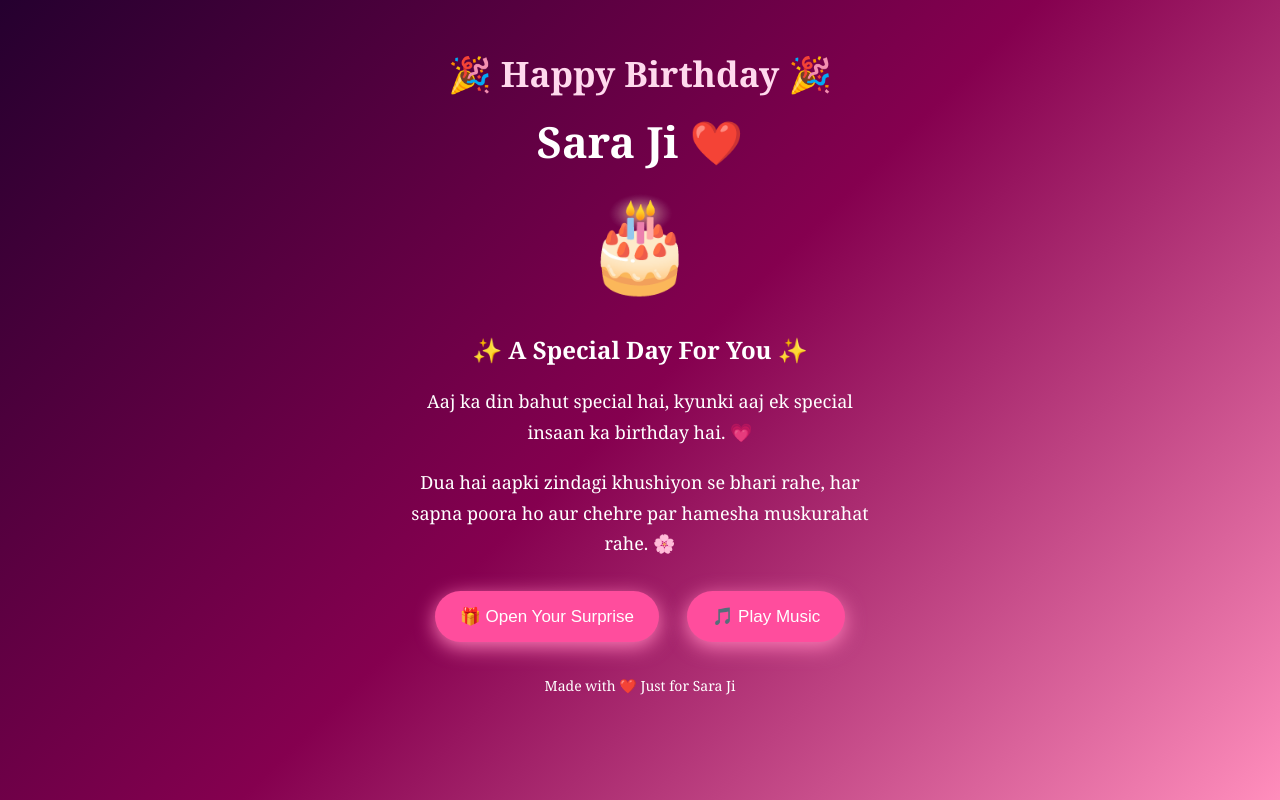
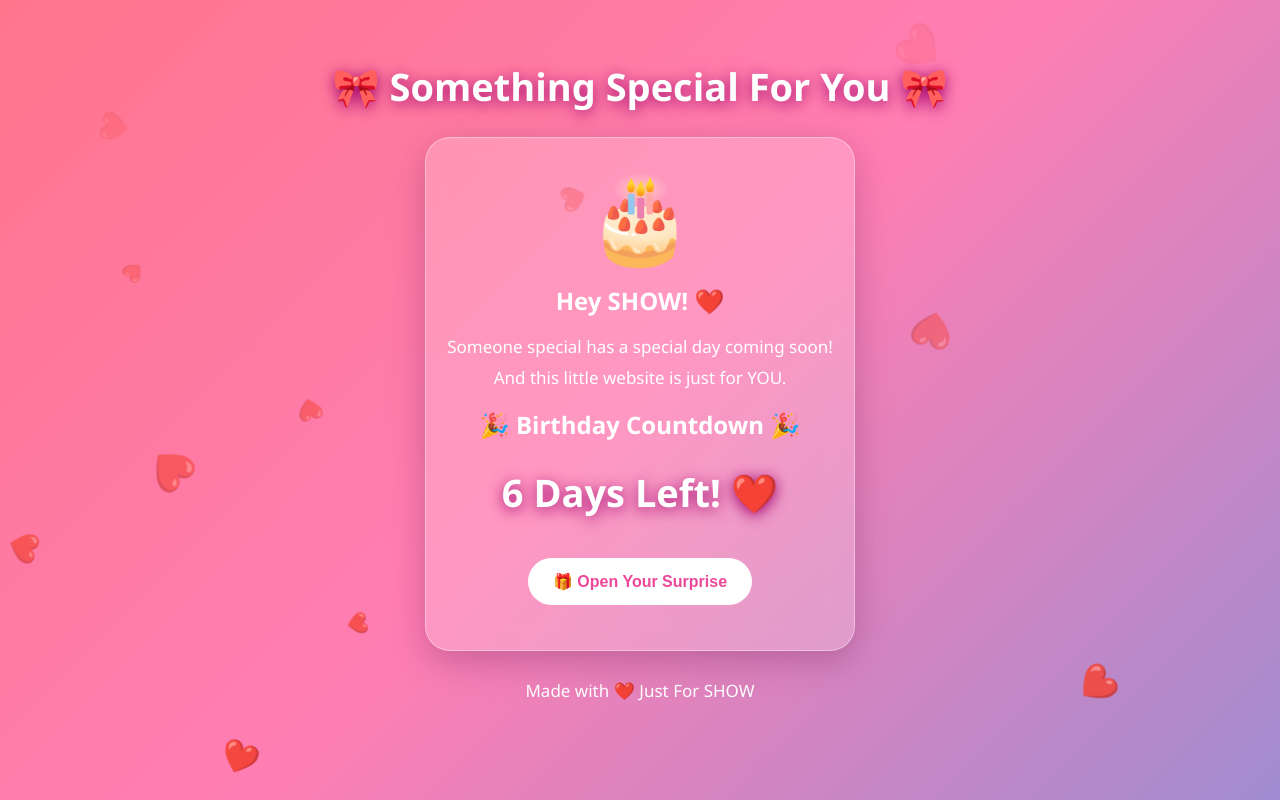
Before and after one commit to mrteoller07-stack/Special-for-you-mohtrma-, a plain HTML site: page index.html in a window 1280 px wide. Drawn offline with Linux system fonts and the light colour scheme.

Commit message:
Change title and update birthday message

```diff
--- a/index.html
+++ b/index.html
@@ -4,105 +4,190 @@
 <head>
 <meta charset="UTF-8">
 <meta name="viewport" content="width=device-width, initial-scale=1.0">
-<title>Happy Birthday Sara Ji ❤️</title>
+<title>Happy Birthday Show ❤️</title>
 
 <style>
-*{box-sizing:border-box;margin:0;padding:0}
-body{
-font-family:Georgia,serif;
-background:linear-gradient(135deg,#25002f,#85004f,#ff8ebc);
-color:white;text-align:center;min-height:100vh;
-overflow-x:hidden;
+* {
+  margin: 0;
+  padding: 0;
+  box-sizing: border-box;
 }
-.container{padding:35px 18px;max-width:500px;margin:auto}
-h1{font-size:35px;color:#ffd9ed;margin:15px}
-.name{font-size:43px;color:#fff;font-weight:bold}
-.photo{
-width:220px;height:220px;border-radius:50%;
-object-fit:cover;border:5px solid white;
-box-shadow:0 0 30px pink;margin:25px auto;
+
+body {
+  font-family: 'Segoe UI', sans-serif;
+  background: linear-gradient(135deg,#ff758c,#ff7eb3,#a18cd1);
+  color: white;
+  text-align: center;
+  min-height: 100vh;
+  overflow-x: hidden;
 }
-.cake{font-size:90px;margin:20px;animation:bounce 2s infinite}
-p{font-size:18px;line-height:1.7;margin:20px 0}
-button{
-background:#ff4d9d;color:white;border:0;
-padding:15px 25px;border-radius:30px;
-font-size:17px;margin:12px;cursor:pointer;
-box-shadow:0 5px 20px #ff7bb7;
+
+.container {
+  padding: 35px 18px;
 }
-#secret{display:none;background:#fff1f8;color:#9d155c;
-padding:22px;border-radius:20px;margin-top:20px;
-line-height:1.8;font-size:19px}
-.heart{position:fixed;bottom:-30px;animation:float 6s linear infinite}
-@keyframes float{to{transform:translateY(-110vh) rotate(360deg);opacity:0}}
-@keyframes bounce{50%{transform:translateY(-12px)}}
+
+h1 {
+  font-size: 38px;
+  margin: 25px 0;
+  text-shadow: 0 3px 15px #a0006d;
+}
+
+.card {
+  background: rgba(255,255,255,0.2);
+  backdrop-filter: blur(12px);
+  border: 1px solid rgba(255,255,255,0.4);
+  border-radius: 25px;
+  padding: 30px 20px;
+  max-width: 430px;
+  margin: 25px auto;
+  box-shadow: 0 10px 35px #70205c55;
+}
+
+.cake {
+  font-size: 85px;
+  animation: bounce 1.5s infinite;
+}
+
+@keyframes bounce {
+  50% { transform: translateY(-12px); }
+}
+
+p {
+  font-size: 17px;
+  line-height: 1.8;
+  margin: 15px 0;
+}
+
+button {
+  background: white;
+  color: #ec4899;
+  border: none;
+  padding: 14px 25px;
+  border-radius: 30px;
+  font-size: 16px;
+  font-weight: bold;
+  margin: 15px 5px;
+  cursor: pointer;
+}
+
+button:hover {
+  transform: scale(1.05);
+}
+
+#surprise {
+  display: none;
+  margin-top: 25px;
+  animation: fade 1s;
+}
+
+@keyframes fade {
+  from {opacity:0; transform:translateY(20px);}
+  to {opacity:1; transform:translateY(0);}
+}
+
+.heart {
+  position: fixed;
+  bottom: -30px;
+  animation: float 5s linear infinite;
+  pointer-events: none;
+}
+
+@keyframes float {
+  to {
+    transform: translateY(-110vh) rotate(360deg);
+    opacity: 0;
+  }
+}
 </style>
 </head>
 
 <body>
+
 <div class="container">
 
-<h1>🎉 Happy Birthday 🎉</h1>
-<div class="name">Sara Ji ❤️</div>
+<h1>🎀 Something Special For You 🎀</h1>
 
-<!-- Apni photo ka naam sara.jpg rakho -->
-<img src="sara.jpg" class="photo" alt="Sara Ji"
-onerror="this.style.display='none'">
+<div class="card">
 
 <div class="cake">🎂</div>
 
-<h2>✨ A Special Day For You ✨</h2>
+<h2>Hey SHOW! ❤️</h2>
 
 <p>
-Aaj ka din bahut special hai,
-kyunki aaj ek special insaan ka birthday hai. 💗
+Someone special has a special day coming soon!
+And this little website is just for YOU.
 </p>
 
+<h2>🎉 Birthday Countdown 🎉</h2>
+<h1 id="countdown">6 Days Left!</h1>
+
+<button onclick="openGift()">
+🎁 Open Your Surprise
+</button>
+
+<div id="surprise">
+<h2>💖 Happy Birthday SHOW! 💖</h2>
+
 <p>
-Dua hai aapki zindagi khushiyon se bhari rahe,
-har sapna poora ho aur chehre par
-hamesha muskurahat rahe. 🌸
+You are an amazing friend.
+May your life always be full of happiness,
+smiles, love and beautiful memories.
+
+Stay happy, keep smiling
+and never stop shining! ✨
+
+This little gift is just for you. ❤️
 </p>
 
-<button onclick="surprise()">🎁 Open Your Surprise</button>
-
-<div id="secret">
-<h2>❤️ A Little Secret ❤️</h2>
-Aapki smile hamesha aise hi bani rahe.
-Aapki khushi mere liye bahut special hai.
-<br><br>
-Once Again...
-<strong>Happy Birthday Sara Ji! 🥹💗</strong>
+<div style="font-size:55px">🌹💝🧸</div>
+<h3>From Your Special Friend ❤️</h3>
 </div>
 
-<!-- Music file ka naam birthday.mp3 rakho -->
-<audio id="music" loop>
-<source src="birthday.mp3" type="audio/mpeg">
-</audio>
+</div>
 
-<button onclick="playMusic()">🎵 Play Music</button>
-
-<p style="font-size:14px">Made with ❤️ Just for Sara Ji</p>
+<p>Made with ❤️ Just For SHOW</p>
 
 </div>
 
 <script>
-function surprise(){
-document.getElementById("secret").style.display="block";
-for(let i=0;i<60;i++){
-let h=document.createElement("div");
-h.className="heart";
-h.innerHTML=["❤️","💕","✨","🌸","💗"][Math.floor(Math.random()*5)];
-h.style.left=Math.random()*100+"vw";
-h.style.animationDuration=(3+Math.random()*4)+"s";
-h.style.fontSize=(20+Math.random()*20)+"px";
-document.body.appendChild(h);
-setTimeout(()=>h.remove(),7000);
+function openGift() {
+  document.getElementById("surprise").style.display = "block";
 }
+
+function createHeart() {
+  const heart = document.createElement("div");
+  heart.className = "heart";
+  heart.innerHTML = "❤️";
+  heart.style.left = Math.random() * 100 + "vw";
+  heart.style.fontSize = (15 + Math.random()*25) + "px";
+  document.body.appendChild(heart);
+
+  setTimeout(() => heart.remove(), 5000);
 }
-function playMusic(){
-document.getElementById("music").play();
+
+setInterval(createHeart, 400);
+
+// Birthday: 2 December 2026
+const birthday = new Date("2026-12-02T00:00:00");
+
+function updateCountdown() {
+  const now = new Date();
+  const diff = birthday - now;
+
+  if (diff <= 0) {
+    document.getElementById("countdown").innerHTML =
+      "🎉 IT'S YOUR BIRTHDAY! 🎉";
+    return;
+  }
+
+  const days = Math.ceil(diff / (1000*60*60*24));
+  document.getElementById("countdown").innerHTML =
+    days + " Days Left! ❤️";
 }
+
+updateCountdown();
+setInterval(updateCountdown, 60000);
 </script>
+
 </body>
 </html>
```
